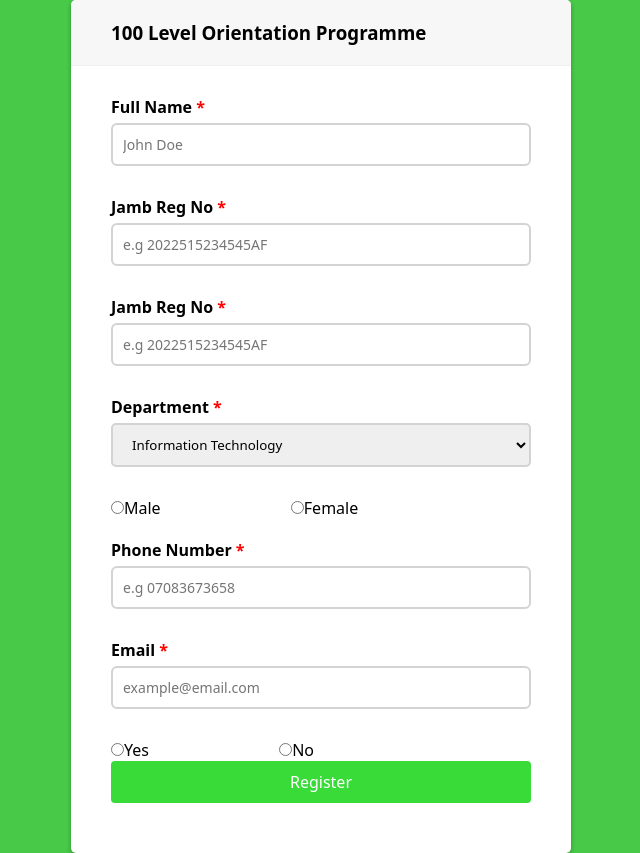
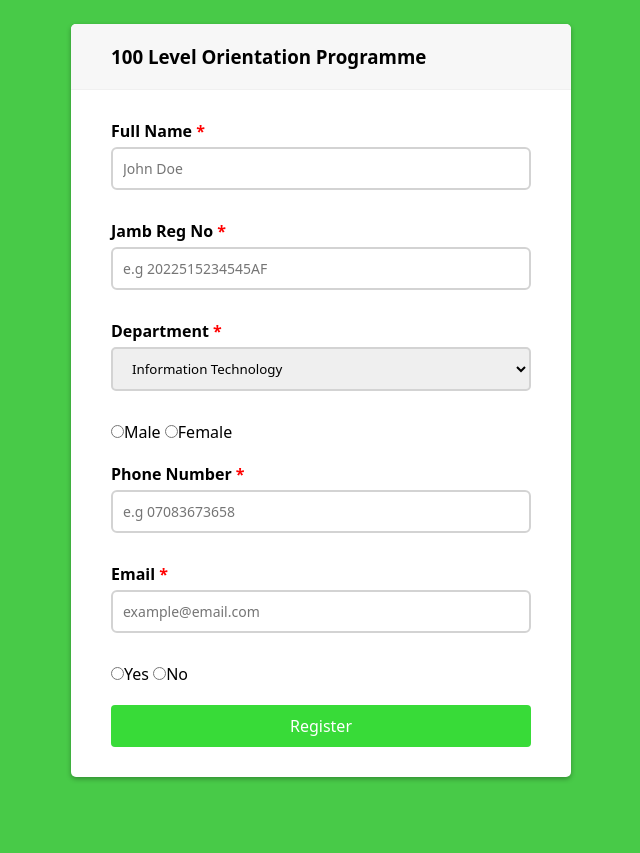
Before and after one commit to Codebox124/Uniosun-Orientation-Registration, a website: page form/index.html in a window 1280 px wide. Shown: the whole page, without its empty margins (319-959 px from the left). After the commit the page ends 800 px from the top, so only its background shows below. Drawn offline with Linux system fonts and the light colour scheme.

Commit message:
modified files

```diff
--- a/form/index.html
+++ b/form/index.html
@@ -32,13 +32,6 @@
         <small>Error</small>
       </div>
       <div class="form-control">
-        <label>Jamb Reg No <span class="important">*</span></label>
-        <input type="text" placeholder="e.g 2022515234545AF" id="reg-number" />
-        <i class="fas fa-check-circle"></i>
-        <i class="fas fa-exclamation-circle"></i>
-        <small>Error</small>
-      </div>
-      <div class="form-control">
         <div>
           <label>Department <span class="important">*</span></label>
         </div>
@@ -53,7 +46,7 @@
        </div>
       </div>
 
-    <div class="gender radio-control">
+    <div class="radio-control gender">
       <input type="radio" name="gender" id="male" value=""><span>Male</span>
       <input type="radio" name="gender" id="female" value=""><span>Female</span>
     </div>
@@ -72,7 +65,7 @@
         <small>Error</small>
       </div>
 <div class="radio-control skill">
-  <div><input type="radio" name="skills" id="yes"><span>Yes</span>
+  <input type="radio" name="skills" id="yes"><span>Yes</span>
   <input type="radio" name="skills" id="no"><span>No</span>
 </div>
 
--- a/form/script.js
+++ b/form/script.js
@@ -1,7 +1,7 @@
 const form = document.querySelector("#form");
 const name = document.querySelector("#name");
 const email = document.querySelector("#email");
-const password = document.querySelector("#password");
+const number = document.querySelector("#number");
 const passwordCheck = document.querySelector("#password2");
 function checkInput() {
   const nameValue = name.value.trim();
--- a/form/style.css
+++ b/form/style.css
@@ -86,6 +86,7 @@ label{
     border-radius: 4px;
     font-size: 16px;
     cursor: pointer;
+    margin-top: 20px;
 }
 .form-control.success input{
   border-color: #2ecc71;
@@ -136,8 +137,6 @@ input{
 .radio-control{
   width: 100%;
   margin-bottom: 20px;
-
+justify-content: space-between;
+align-items: center;
 }
-#no, #female{
-  margin-left: 30%;
-}
```
Also changed, not shown: form/README.md.
